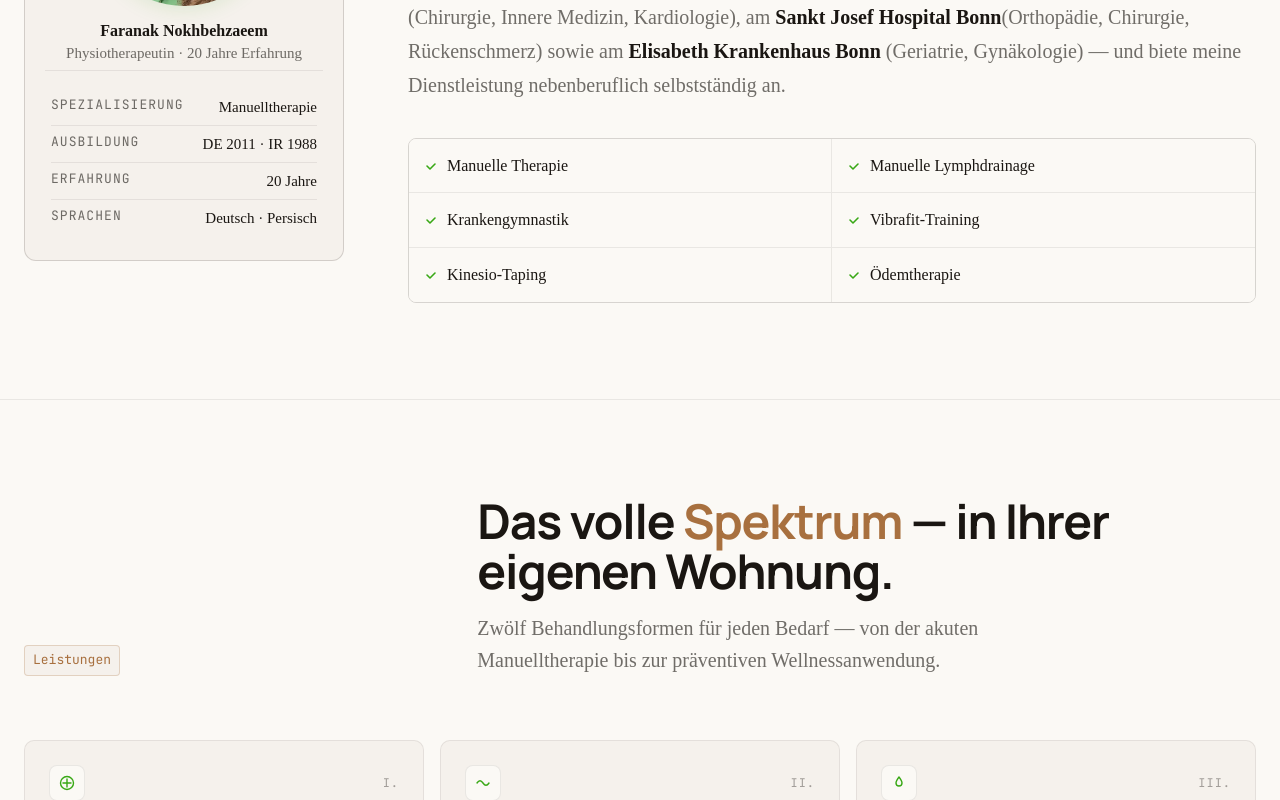
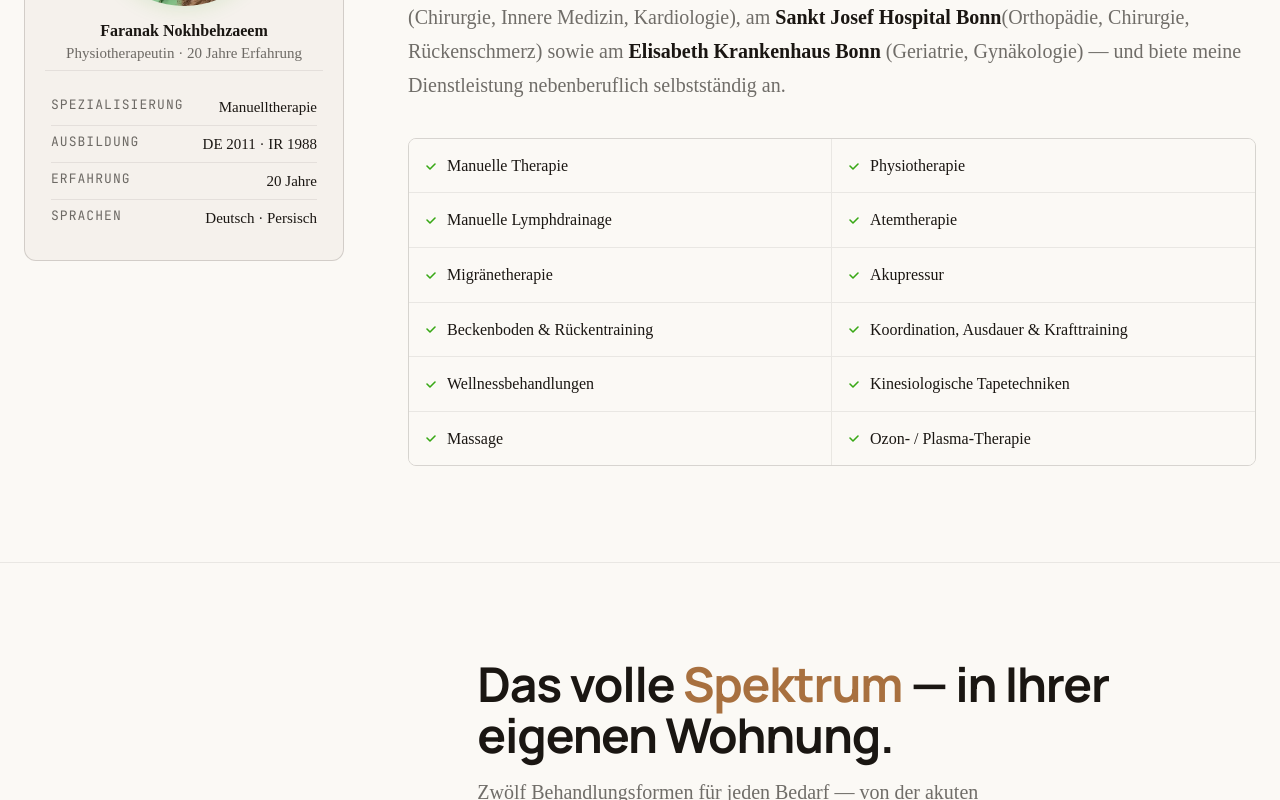
Before and after one commit to ab7z/saim-mobilephysio, a Next.js app: page / in a window 1280 px wide. Shown: the part 1620-2420 px from the top of the page. Built offline with nearby package versions, Linux system fonts and the light colour scheme.

Commit message:
fix(content): align service and pricing copy

```diff
--- a/components/About.js
+++ b/components/About.js
@@ -98,11 +98,17 @@ export default function About() {
                     </p>
                     <div className={ styles.creds }>
                         <div className={ styles.cred }><Check/>Manuelle Therapie</div>
+                        <div className={ styles.cred }><Check/>Physiotherapie</div>
                         <div className={ styles.cred }><Check/>Manuelle Lymphdrainage</div>
-                        <div className={ styles.cred }><Check/>Krankengymnastik</div>
-                        <div className={ styles.cred }><Check/>Vibrafit-Training</div>
-                        <div className={ styles.cred }><Check/>Kinesio-Taping</div>
-                        <div className={ styles.cred }><Check/>Ödemtherapie</div>
+                        <div className={ styles.cred }><Check/>Atemtherapie</div>
+                        <div className={ styles.cred }><Check/>Migränetherapie</div>
+                        <div className={ styles.cred }><Check/>Akupressur</div>
+                        <div className={ styles.cred }><Check/>Beckenboden &amp; Rückentraining</div>
+                        <div className={ styles.cred }><Check/>Koordination, Ausdauer &amp; Krafttraining</div>
+                        <div className={ styles.cred }><Check/>Wellnessbehandlungen</div>
+                        <div className={ styles.cred }><Check/>Kinesiologische Tapetechniken</div>
+                        <div className={ styles.cred }><Check/>Massage</div>
+                        <div className={ styles.cred }><Check/>Ozon- / Plasma-Therapie</div>
                     </div>
                 </div>
             </div>
--- a/components/Hero.js
+++ b/components/Hero.js
@@ -78,7 +78,7 @@ export default function Hero() {
                         <span className={ styles.trustItem }><Check/>Manuelltherapie</span>
                         <span className={ styles.trustItem }><Check/>Ödemtherapie</span>
                         <span className={ styles.trustItem }><Check/>Personal Training</span>
-                        <span className={ styles.trustItem }><Check/>Helios Klinikum</span>
+                        <span className={ styles.trustItem }><Check/>Atemtherapie</span>
                     </div>
                 </div>
             </section>
--- a/components/Pricing.js
+++ b/components/Pricing.js
@@ -137,7 +137,7 @@ export default function Pricing() {
                         <div className={ styles.kalkHd }>Kluge Menschen können rechnen:</div>
                         <div>
                             In der Praxis erhält man für eine normale Krankengymnastik meist nur bis
-                            zu 15 Minuten Behandlung (die Zeit zum Umziehen nicht mitgerechnet) und
+                            zu 15 Minuten Behandlung (die Zeit zum An- und Ausziehen nicht mitgerechnet) und
                             zahlt dafür 42 Euro!
                         </div>
                     </div>
```
